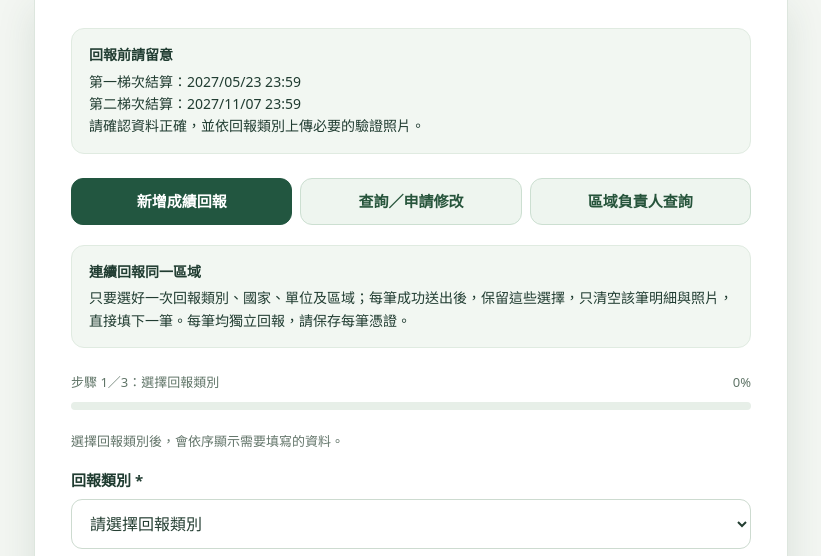
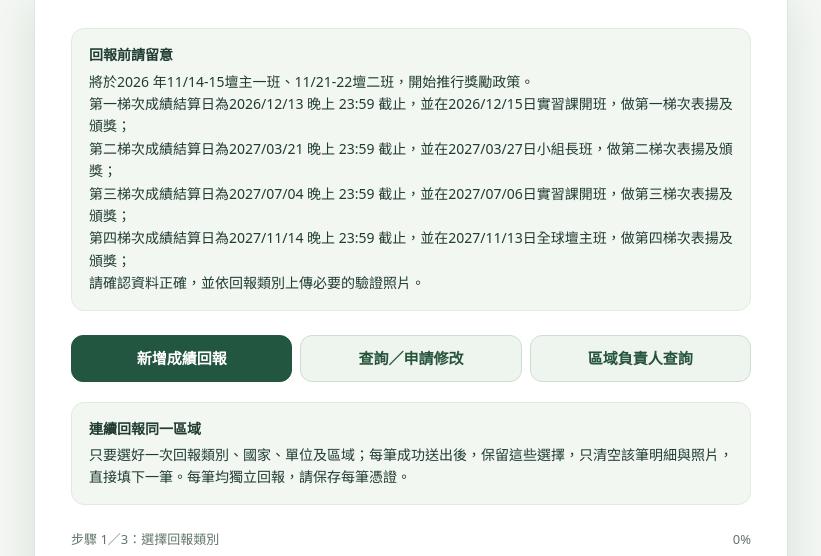
Before and after one commit to chy0205/ikt1114, a plain HTML site: page index.html in a window 1280 px wide. Shown: the part 205-761 px from the top of the page, without its empty margins (229-1050 px from the left). Drawn offline with Linux system fonts and the light colour scheme; no server answers.

Commit message:
Update reporting notice to four award settlement and ceremony dates

```diff
--- a/index.html
+++ b/index.html
@@ -42,7 +42,7 @@ button:hover:not(:disabled){background:var(--green-dark)}button:disabled{opacity
 .regional-bar-fill{background:#337858;height:100%;border-radius:9px;min-width:0}
 @media(max-width:560px){.regional-stat-grid{grid-template-columns:1fr 1fr}}
 textarea{width:100%;font:inherit;font-size:16px;padding:12px 14px;border:1px solid #cddbd0;border-radius:11px;background:#fff;color:#243e32;min-height:95px;resize:vertical}textarea:focus{outline:none;border-color:#3a956d;box-shadow:0 0 0 3px #3a956d25}
-</style></head><body><main class="wrap"><header class="hero"><div class="eyebrow">寶光崇正 · 丁未年</div><h1>2027 白陽慈航盛會</h1><p>線上成績回報系統｜手機、電腦皆可使用</p></header><section class="panel"><div class="notice"><strong>回報前請留意</strong>第一梯次結算：2027/05/23 23:59<br>第二梯次結算：2027/11/07 23:59<br>請確認資料正確，並依回報類別上傳必要的驗證照片。</div><div class="tabs" role="tablist" aria-label="系統功能">
+</style></head><body><main class="wrap"><header class="hero"><div class="eyebrow">寶光崇正 · 丁未年</div><h1>2027 白陽慈航盛會</h1><p>線上成績回報系統｜手機、電腦皆可使用</p></header><section class="panel"><div class="notice"><strong>回報前請留意</strong>將於2026 年11/14-15壇主一班、11/21-22壇二班，開始推行獎勵政策。<br>第一梯次成績結算日為2026/12/13 晚上 23:59 截止，並在2026/12/15日實習課開班，做第一梯次表揚及頒獎；<br>第二梯次成績結算日為2027/03/21 晚上 23:59 截止，並在2027/03/27日小組長班，做第二梯次表揚及頒獎；<br>第三梯次成績結算日為2027/07/04 晚上 23:59 截止，並在2027/07/06日實習課開班，做第三梯次表揚及頒獎；<br>第四梯次成績結算日為2027/11/14 晚上 23:59 截止，並在2027/11/13日全球壇主班，做第四梯次表揚及頒獎；<br>請確認資料正確，並依回報類別上傳必要的驗證照片。</div><div class="tabs" role="tablist" aria-label="系統功能">
 <button type="button" class="tab-button" id="tabReport" role="tab" aria-selected="true" aria-controls="reportPanel">新增成績回報</button>
 <button type="button" class="tab-button" id="tabLookup" role="tab" aria-selected="false" aria-controls="lookupPanel">查詢／申請修改</button>
 <button type="button" class="tab-button" id="tabRegional" role="tab" aria-selected="false" aria-controls="regionalPanel">區域負責人查詢</button>
```
